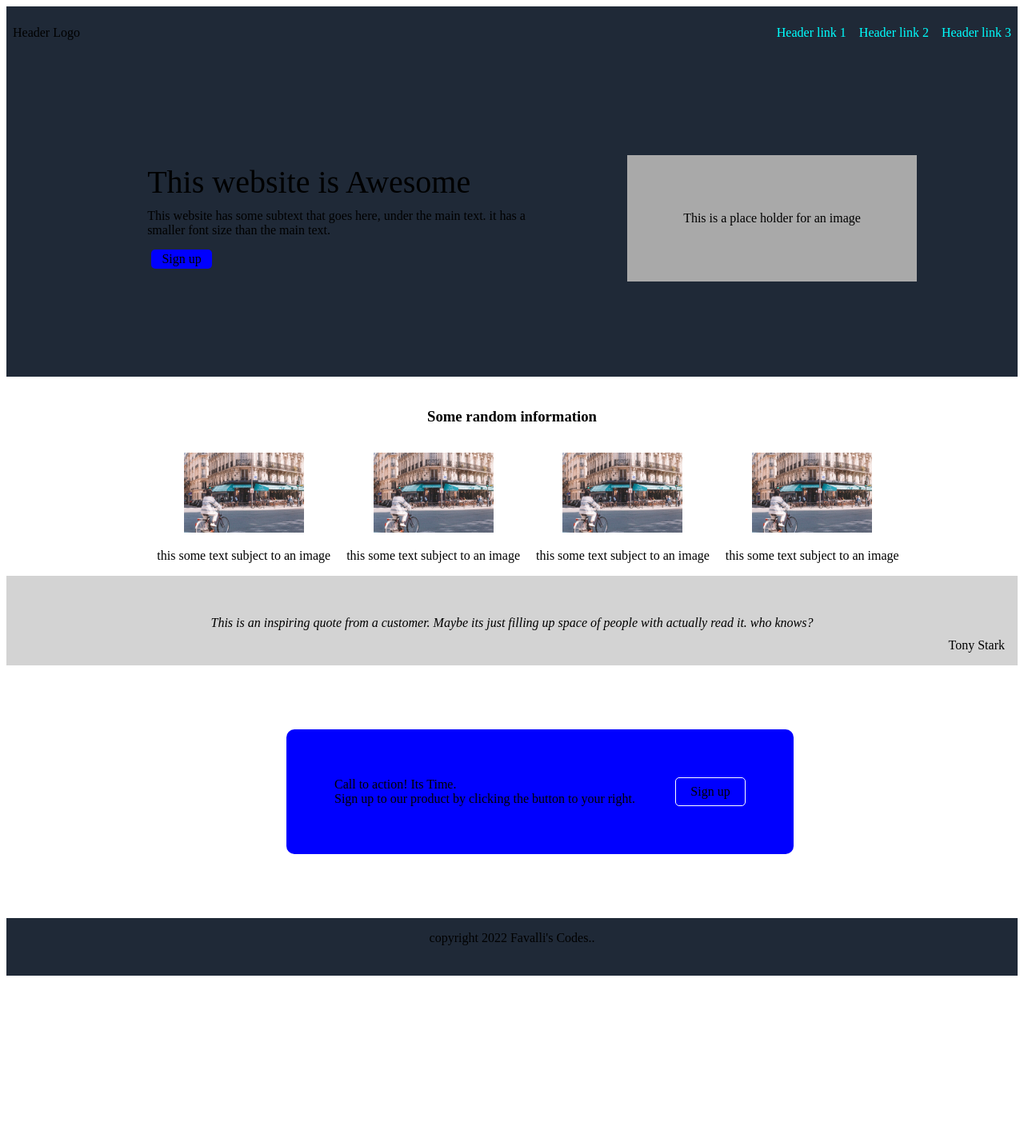
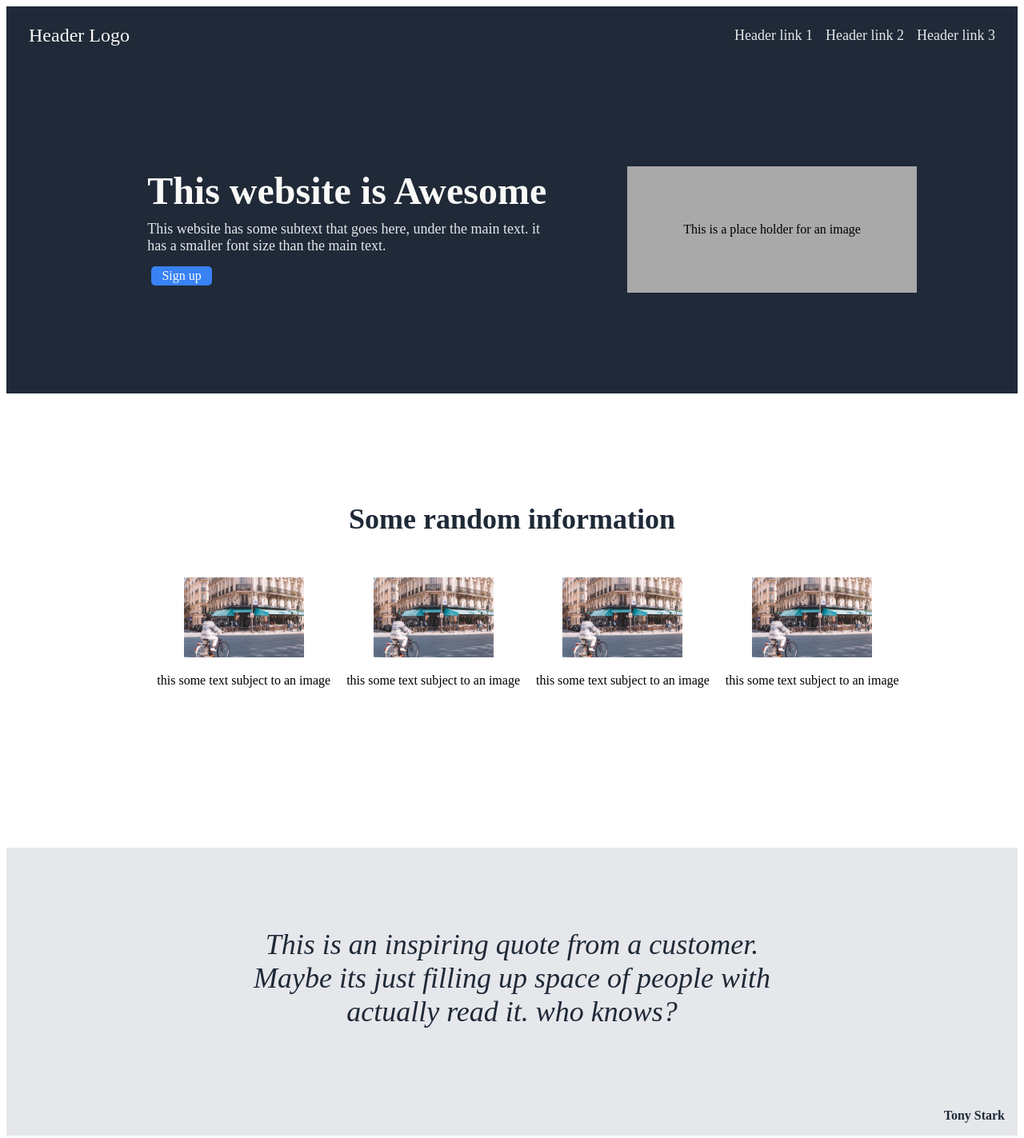
Before and after one commit to Favalli123/first-landing-page, a plain HTML site: page index.html in a window 1280 px wide. Shown: the top 1423 px of the page at 80% size. Before the commit the page ends 1228 px from the top, so only its background shows below. Drawn offline with Linux system fonts and the light colour scheme.

Commit message:
Apply colour and text properties.

```diff
--- a/styles.css
+++ b/styles.css
@@ -1,37 +1,49 @@
 header{background-color: #1f2937;
 display: flex;
 padding: 8px;
-margin-left: 0;
+margin-right: 0
 justify-content:flex-end;
 column-gap: 10px;
 align-items: center;
 height: fit-content;}
 
-.links{color: aqua;
-;}
+.links{color: #e5e7eb;
+font-size: 18px;}
 ul{display: flex;
 gap: 16px;
 list-style: none;
 margin-left: auto;
+margin-right: 20px;
 padding: 0;
 justify-content: flex-end;
 }
 
 #head{display: flex;
 margin-right: auto;
-padding: 0;}
+padding: 0;
+font-size: 24px;
+color: #f9faf8;
+margin-left: 20px;}
 
-.main-text{font-size: 40px;}
-.description{}
+.main-text{font-size: 48px;
+font-weight: bold;
+color: #f9faf8;}
 
 
-.button{background-color: blue;
+.description{
+    font-size: 18px;
+    color: #e5e7eb;
+}
+
+
+.button{background-color: #3882f6;
 width: 70px;
 padding: 3px;
 margin: 5px;
 border-radius: 5px;
 display: flex;
-justify-content: center;}
+justify-content: center;
+color: #f9faf8;}
 
 .left {
     background-color: #1f2937;
@@ -65,7 +77,10 @@ justify-content: center;}
 
 h3{display: flex;
 justify-content: center;
-padding-top: 20px;}
+padding-top: 100px;
+font-size: 36px;
+font-weight: bold;
+color: #1f2937;}
 
 
 img {width: 150px;}
@@ -75,24 +90,36 @@ gap: 20px;
 list-style: none;
 text-align: center;
 justify-content: center;
-flex-wrap: wrap;}
+flex-wrap: wrap;
+padding-bottom: 100px;}
 
 em {display: flex;
-background-color: lightgray;
+background-color: #e5e7eb;
 justify-content: center;
-padding: 50px;
+padding: 100px;
+padding-left: 300px;
+padding-right: 300px;
+margin-top: 100px;
 text-align: center;
-padding-bottom: 10px;}
+flex-wrap: wrap;
+font-size: 36px;
+font-style: italic;
+font-weight: 100px;
+color: #1f2937;
+tex;}
+
 
 .a{display: flex;
-background-color: lightgrey;
+background-color: #e5e7eb;
 justify-content: flex-end;
 padding: 16px;
-padding-top: 0;}
+padding-top: 0;
+color: #1f2937;
+font-weight: bold;}
 
 .p{display: flex;
 flex-direction: column;
-background-color: blue;
+background-color: #3882f6;
 padding: 0px;
 justify-content: center;
 margin: 0px;}
@@ -106,19 +133,22 @@ height: fit-content;
 }
 
 #b{display: flex;
-background-color: blue;
+background-color: #3882f6;
 margin: 80px;
-margin-left: 350px;
+margin-left: 200px;
 padding: 60px;
-width:fit-content;
+width:850px;
 gap: 50px;
 justify-content: center;
-border-radius: 10px;}
+border-radius: 10px;
+margin-top: 150px;
+margin-bottom: 150px;}
 
 .footer {background-color:#1f2937;
 display: flex;
 flex-direction: column;
-height: 5vh;
+height: 3vh;
 margin-top: auto;
 padding: 16px;
-align-items: center;}
+align-items: center;
+color: #e5e7eb;}
```
